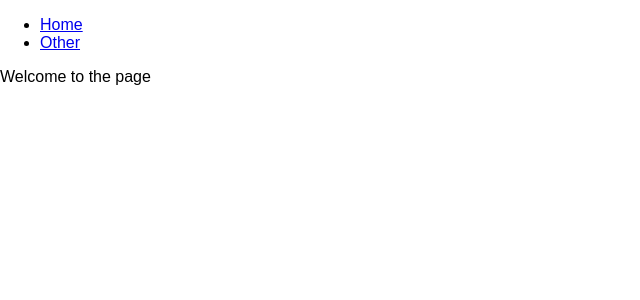
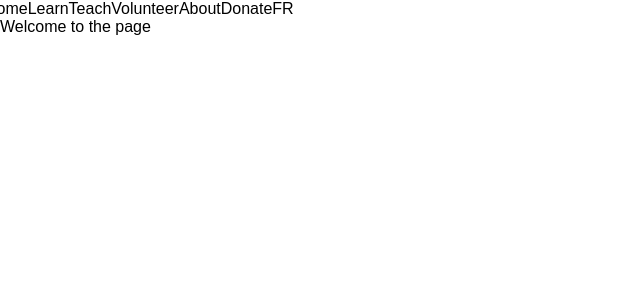
Before and after one commit to df-hackdays/HackU-FacU, a React (Create React App) app: page / in a window 1280 px wide. Shown: the top 300 px of the page, without its empty margins (0-640 px from the left). Built offline with nearby package versions, Linux system fonts and the light colour scheme.

Commit message:
setup more stuff

```diff
--- a/public/index.html
+++ b/public/index.html
@@ -10,6 +10,7 @@
     -->
     <link rel="manifest" href="%PUBLIC_URL%/manifest.json">
     <link rel="shortcut icon" href="%PUBLIC_URL%/favicon.ico">
+    <link rel="stylesheet" href="https://cdnjs.cloudflare.com/ajax/libs/twitter-bootstrap/4.1.3/css/bootstrap-grid.min.css">
     <!--
       Notice the use of %PUBLIC_URL% in the tags above.
       It will be replaced with the URL of the `public` folder during the build.
--- a/src/components/navigation/NavBar.js
+++ b/src/components/navigation/NavBar.js
@@ -1,13 +1,21 @@
 import React, {Component} from 'react'
 import {Link} from 'react-router-dom'
+import './nav.css'
 
 class NavBar extends Component {
   render() {
-    return <header>
-      <ul>
+    return <header className="row">
+    <div>
+      <ul className="nav-list">
         <li><Link to='/'>Home</Link></li>
-        <li><Link to='/other'>Other</Link></li>
+        <li><Link to='/'>Learn</Link></li>
+        <li><Link to='/'>Teach</Link></li>
+        <li><Link to='/other'>Volunteer</Link></li>
+        <li><Link to='/'>About</Link></li>
+        <li><Link to='/'>Donate</Link></li>
+        <li><Link to='/'>FR</Link></li>
       </ul>
+    </div>
     </header>
   }
 }
--- /dev/null
+++ b/src/components/navigation/nav.css
@@ -0,0 +1,22 @@
+.nav-list {
+  list-style-type: none;
+  margin: 0;
+  padding: 0;
+}
+
+.nav-bar {
+  display: flex;
+  flex-direction: row;
+  justify-content: flex-end;
+}
+
+.nav-list li {
+  display: inline;
+}
+
+.nav-list a,
+.nav-list a:hover
+.nav-list a:active {
+  text-decoration: none;
+  color: black;
+}
--- a/src/index.js
+++ b/src/index.js
@@ -16,7 +16,7 @@ function configureStore(initialState) {
 }
 
 ReactDOM.render(
-  <Provider store={configureStore}>
+  <Provider store={configureStore({})}>
     <App />
   </Provider>
 , document.getElementById('root'));
--- a/src/reducers/index.js
+++ b/src/reducers/index.js
@@ -1,4 +1,6 @@
 import { combineReducers } from 'redux'
+import {loadingReducer} from './loadingReducer'
 
 export default combineReducers({
+  loadingReducer
 })
--- /dev/null
+++ b/src/reducers/loadingReducer.js
@@ -0,0 +1,3 @@
+export function loadingReducer(state = {}, action) {
+  return state
+}
```
